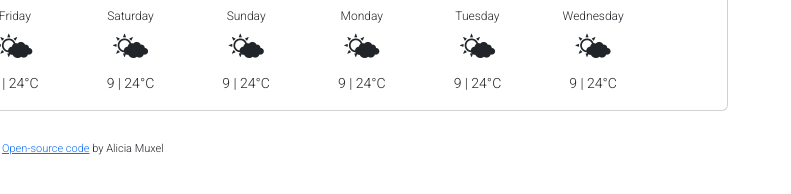
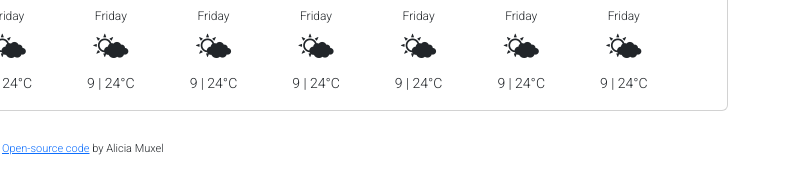
Before and after one commit to alimuxel/weather-app, a website built with Parcel: page index.html in a window 1280 px wide. Shown: the part 470-664 px from the top of the page, without its empty margins (0-791 px from the left). Built offline with nearby package versions, Linux system fonts and the light colour scheme.

Commit message:
Change Forecast Layout
Removed Forecast from Index.html and added Script to Index.js  to display forecast

```diff
--- a/index.html
+++ b/index.html
@@ -87,29 +87,7 @@
                 </div>
               </div>
               <div class="row-12 following-days">following Days:</div>
-              <div class="row forecast-days">
-                <div class="col-2">Friday</div>
-                <div class="col-2">Saturday</div>
-                <div class="col-2">Sunday</div>
-                <div class="col-2">Monday</div>
-                <div class="col-2">Tuesday</div>
-                <div class="col-2">Wednesday</div>
-              </div>
-              <div class="row forecast-icon">
-                <div class="col-2">🌤</div>
-                <div class="col-2">🌤</div>
-                <div class="col-2">🌤</div>
-                <div class="col-2">🌤</div>
-                <div class="col-2">🌤</div>
-                <div class="col-2">🌤</div>
-              </div>
-              <div class="row forecast-temperature">
-                <div class="col-2">9 | 24°C</div>
-                <div class="col-2">9 | 24°C</div>
-                <div class="col-2">9 | 24°C</div>
-                <div class="col-2">9 | 24°C</div>
-                <div class="col-2">9 | 24°C</div>
-                <div class="col-2">9 | 24°C</div>
+              <div class="forecast" id="forecast">
               </div>
             </div>
           </div>
--- a/src/index.js
+++ b/src/index.js
@@ -91,6 +91,41 @@ function searchSubmit(event) {
   getSearchTemperature(city);
 }
 
+function displayForecast() {
+  let forecastElement = document.querySelector("#forecast");
+  let days = [
+    "Sunday",
+    "Monday",
+    "Tuesday",
+    "Wednesday",
+    "Thursday",
+    "Friday",
+    "Saturday",
+  ];
+
+  let forecastHTML = `<div class="row">`;
+  days.forEach(function (day) {
+    forecastHTML =
+      forecastHTML +
+      `
+            <div class="col">
+                <div class="row forecast-days">
+                <div class="col">Friday</div>
+
+              </div>
+              <div class="row forecast-icon">
+                <div class="col">🌤</div>
+
+              </div>
+              <div class="row forecast-temperature">
+                <div class="col">9 | 24°C</div>
+                </div>
+            </div>`;
+  });
+  forecastHTML = forecastHTML + `</div>`;
+  forecastElement.innerHTML = forecastHTML;
+}
+
 let time = new Date();
 let hours = time.getHours();
 if (hours < 10) {
@@ -130,3 +165,5 @@ celsiusTemp.addEventListener("click", convertToCelsius);
 
 let fahrenheitTemp = document.querySelector("#fahrenheit-temp");
 fahrenheitTemp.addEventListener("click", convertToFahrenheit);
+
+displayForecast();
```
